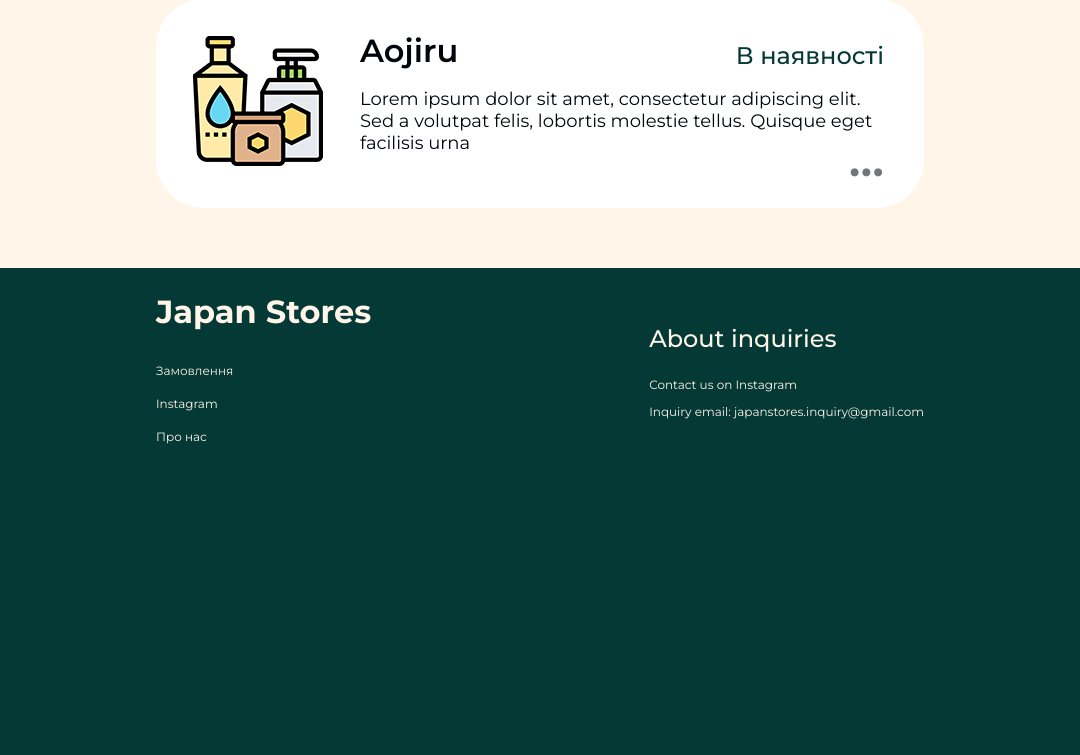
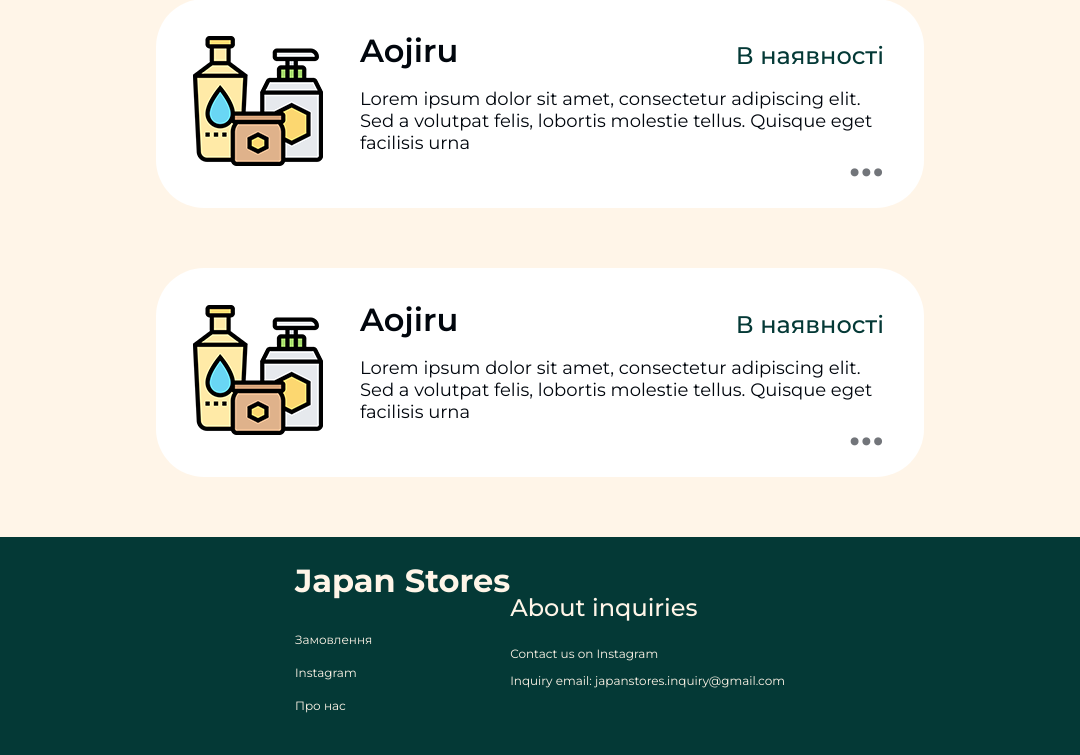
Before and after one commit to opegusikus/Japan-Stores-Web, a Flask app: template app/templates/index.html in a window 1080 px wide. Shown: the part 925-1680 px from the top of the page. Before the commit the page ends 1369 px from the top, so only its background shows below. Run offline with Flask 3, Linux system fonts and the light colour scheme; the template is opened without the code that fills it, so the values that code supplies are empty.

Commit message:
Optimize css for small media devices

```diff
--- a/app/static/CSS/style.css
+++ b/app/static/CSS/style.css
@@ -386,7 +386,7 @@ button:focus {
 .footer-container {
     /* position: relative; */
     margin: 24px auto 24px auto;
-    min-width: 768px;
+    /* min-width: 100%; */
     color: var(--mainWhite);
     position: relative;
     display: flex;
--- a/app/templates/index.html
+++ b/app/templates/index.html
@@ -106,6 +106,38 @@
             <button class="item-container-expand-btn" id="item-container-expand-btn" onclick="removeBlock(1740835238140)">...</button>
         </div>
 
+        <div class="item-container" data-block-id="1740835238140">
+            <div class="item-container-onclick" onclick="addBlock(1740835238140)">
+                <!-- <p>ID: 1740835238140</p> -->
+                <div class="item-container-preview" id="item-container-preview"> <!--flex-->
+                    <div class="item-container-preview-img-container">
+                        <img src="/app/static/img/js product img.png" class="item-container-preview-img">
+                    </div>
+
+                    <div class="item-container-preview-text"> <!-- Right part -->
+                        <div class="item-container-preview-statusBar"> <!-- flex; space-between; -->
+                            <h3 class="item-container-preview-statusBar-title">Aojiru</h3>
+                            <h4 class="item-container-preview-statusBar-status">В наявності</h4>
+                        </div>
+                        <p class="item-container-preview-s-descr"> <!-- Short description -->
+                            Lorem ipsum dolor sit amet,
+                            consectetur adipiscing elit. Sed a volutpat felis, lobortis molestie tellus. Quisque eget facilisis urna
+                        </p>
+                    </div>
+                </div>
+
+
+                <div class="item-container-d-description" id="item-container-d-description"> <!-- Detailed description / expandable -->
+                    <p>Lorem ipsum dolor sit amet,
+                        consectetur adipiscing elit. Sed a volutpat felis, lobortis molestie tellus. Quisque eget facilisis urna Lorem ipsum dolor sit amet,
+                        consectetur adipiscing elit. Sed a volutpat felis, lobortis molestie tellus. Quisque eget facilisis urna
+                    </p>
+                </div>
+                <!-- тут має бути кнопка expand -->
+
+            </div>
+            <button class="item-container-expand-btn" id="item-container-expand-btn" onclick="removeBlock(1740835238140)">...</button>
+        </div>
     </section>
 
 <!-- Footer -->
```
Also changed, not shown: other parts of app/static/CSS/style.css (+39 -32 lines), 1 other file.
